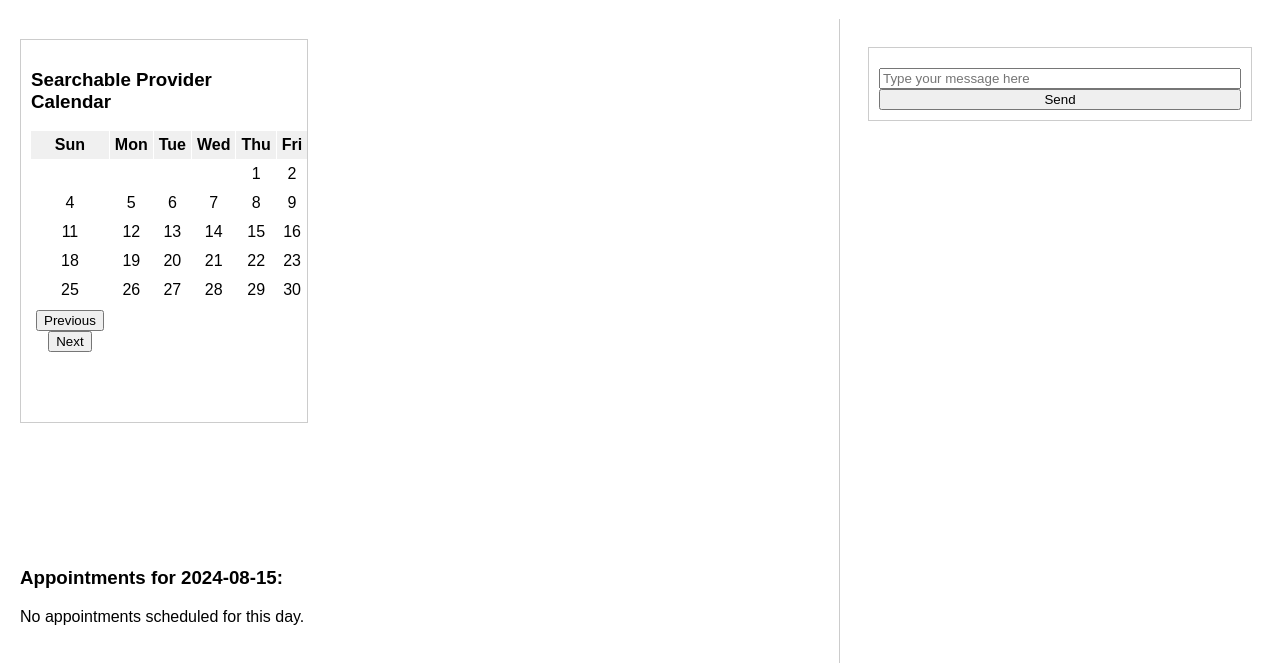
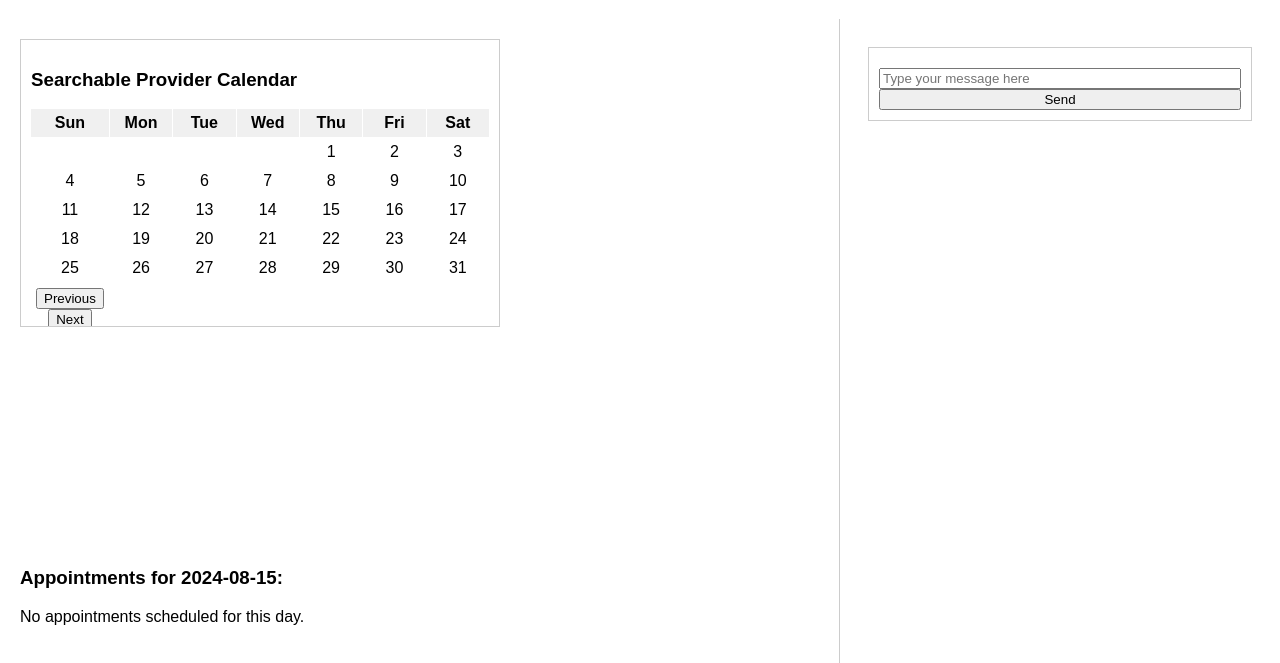
Before and after one commit to ckeilberg57/providerCal, a plain HTML site: page index.html in a window 1280 px wide. Shown: the part 61-724 px from the top of the page. Drawn offline with Linux system fonts and the light colour scheme.

Commit message:
Update index.html

```diff
--- a/index.html
+++ b/index.html
@@ -30,8 +30,8 @@
             position: absolute;
             top: 20px;
             left: 20px;
-            width: 3in;
-            height: 4in;
+            width: 5in;
+            height: 3in;
             border: 1px solid #ccc;
             padding: 10px;
             box-sizing: border-box;
```
